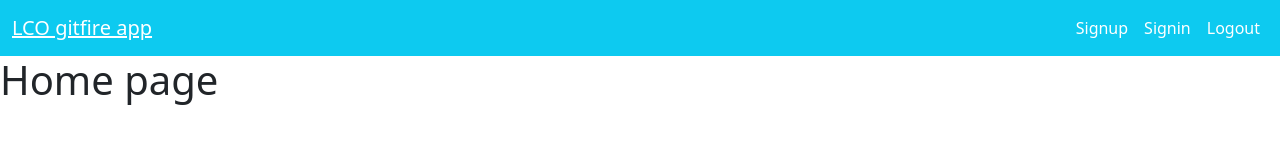
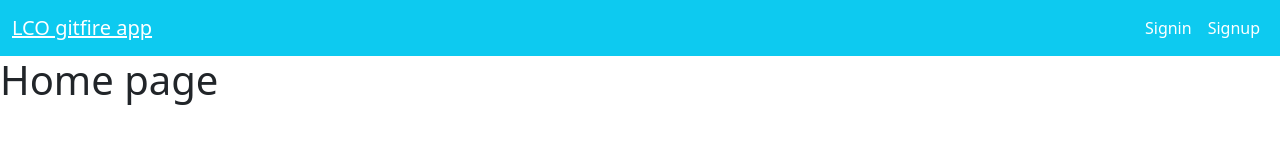
Before and after one commit to Vivek563/React-application, a React (Create React App) app in the folder 13-firebase-github-api/: page / in a window 1280 px wide. Shown: the top 160 px of the page. Built offline with nearby package versions, Linux system fonts and the light colour scheme.

Commit message:
"NavBar updated"

```diff
--- a/13-firebase-github-api/src/layout/Header.js
+++ b/13-firebase-github-api/src/layout/Header.js
@@ -7,7 +7,7 @@
   Nav,
   NavItem,
   NavLink,
-  NavbarText
+  NavbarText,
 } from "reactstrap";
 
 import { Link } from "react-router-dom";
@@ -15,6 +15,14 @@
 import { UserContext } from "../context/UserContext";
 
 const Header = () => {
+
+    const context = useContext(UserContext)
+
+
+    const [isOpen, setIsOpen] = useState(false)
+
+    const toggle = () => setIsOpen(!isOpen)
+
   return (
     <Navbar color="info" light expand="md">
       <NavbarBrand>
@@ -22,18 +30,31 @@
           LCO gitfire app
         </Link>
       </NavbarBrand>
-      <NavbarToggler />
-      <Collapse navbar>
+      <NavbarText className="text-white">{
+        context.user?.email ? context.user.email : ""
+      }</NavbarText>
+      <NavbarToggler onClick={toggle}/>
+      <Collapse isOpen={isOpen} navbar>
         <Nav className="ms-auto" navbar>
-          <NavItem>
-            <NavLink className="text-white">Signup</NavLink>
+          {
+            context.user ? (<NavItem>
+                <NavLink tag={Link} to="/" className="text-white">
+                  Logout
+                </NavLink>
+              </NavItem>) : (
+              <>
+              <NavItem>
+            <NavLink tag={Link} to="/" className="text-white">Signin</NavLink>
           </NavItem>
           <NavItem>
-            <NavLink className="text-white">Signin</NavLink>
+            <NavLink tag={Link} to="/" className="text-white">
+              Signup</NavLink>
           </NavItem>
-          <NavItem>
-            <NavLink className="text-white">Logout</NavLink>
-          </NavItem>
+          </>
+          )
+          }
+
+
         </Nav>
       </Collapse>
     </Navbar>
```
